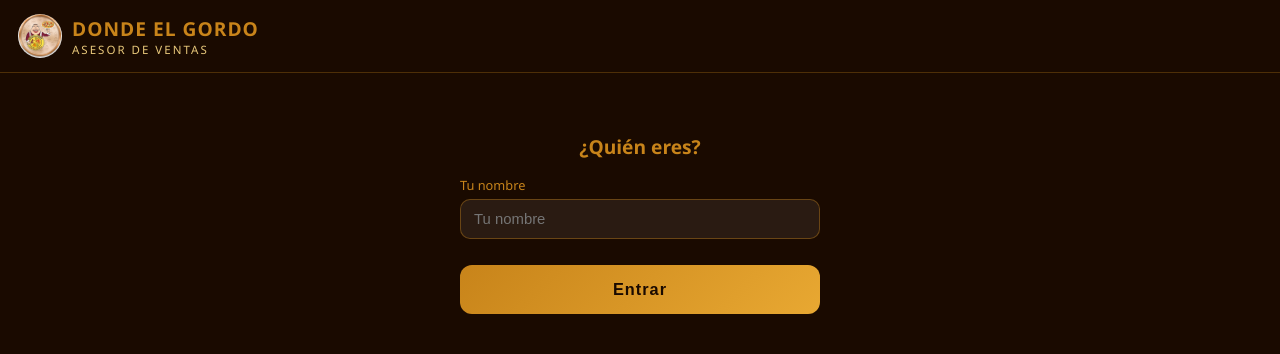
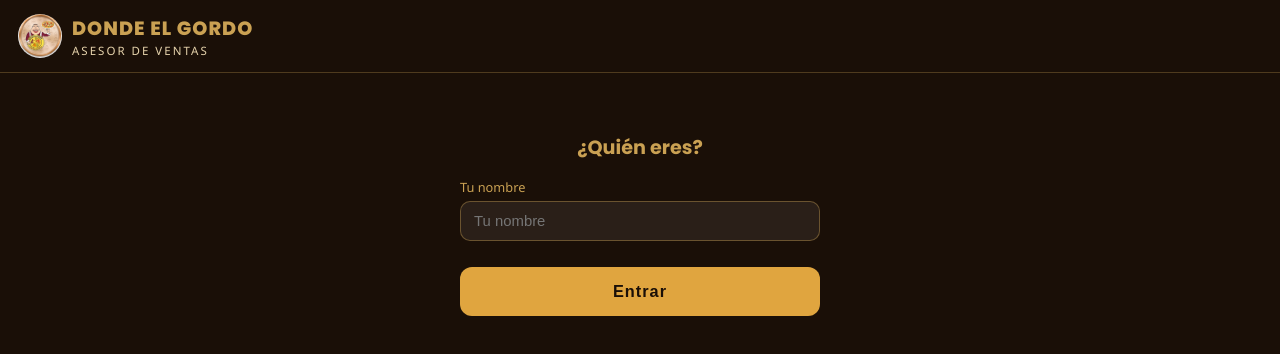
Before and after one commit to jcdondeelgordo-bit/MenuDigital, a plain HTML site: page asesorventas.html in a window 1280 px wide. Drawn offline with Linux system fonts and the light colour scheme; no server answers.

Commit message:
style: aplicar tokens de identidad visual dorada a asesorventas.html

```diff
--- a/asesorventas.html
+++ b/asesorventas.html
@@ -4,37 +4,38 @@
 <meta charset="UTF-8">
 <meta name="viewport" content="width=device-width, initial-scale=1.0, maximum-scale=1.0">
 <title>Donde el Gordo - Asesor de Ventas</title>
+<link href="https://fonts.googleapis.com/css2?family=Poppins:wght@700;800&display=swap" rel="stylesheet">
 <style>
 *{margin:0;padding:0;box-sizing:border-box;-webkit-tap-highlight-color:transparent;user-select:none;}
 input,textarea,select{-webkit-user-select:text;user-select:text;}
-body{font-family:'Segoe UI',sans-serif;background:#1a0a00;color:#fff;min-height:100vh;}
+body{font-family:'Segoe UI',sans-serif;background:#1a0f07;color:#fff;min-height:100vh;}
 
-header{position:sticky;top:0;z-index:20;background:#1a0a00;border-bottom:1px solid rgba(200,132,26,0.3);padding:14px 18px;display:flex;align-items:center;justify-content:space-between;flex-wrap:wrap;gap:10px;}
+header{position:sticky;top:0;z-index:20;background:#1a0f07;border-bottom:1px solid rgba(202,161,83,0.3);padding:14px 18px;display:flex;align-items:center;justify-content:space-between;flex-wrap:wrap;gap:10px;}
 .header-marca{display:flex;align-items:center;gap:10px;}
 .logo-header{width:44px;height:44px;border-radius:50%;object-fit:cover;flex:none;}
-.header-titulo{font-size:1.2rem;font-weight:800;color:#c8841a;letter-spacing:1px;}
-.header-sub{font-size:0.72rem;color:#e8c87a;letter-spacing:2px;}
+.header-titulo{font-family:'Poppins',sans-serif;font-size:1.2rem;font-weight:800;color:#caa153;letter-spacing:1px;}
+.header-sub{font-size:0.72rem;color:#e6d3ac;letter-spacing:2px;}
 .header-derecha{display:flex;align-items:center;gap:14px;flex-wrap:wrap;}
-.mesero-activo{font-size:0.85rem;color:#f0e0b0;}
+.mesero-activo{font-size:0.85rem;color:#f3e6d0;}
 .btn-cambiar{background:transparent;border:none;color:rgba(255,255,255,0.4);font-size:0.78rem;cursor:pointer;text-decoration:underline;}
-.btn-tab{padding:10px 16px;border-radius:10px;background:rgba(255,255,255,0.06);border:1px solid rgba(200,132,26,0.35);color:#f0e0b0;font-size:0.85rem;font-weight:600;cursor:pointer;text-decoration:none;display:inline-flex;align-items:center;}
+.btn-tab{padding:10px 16px;border-radius:10px;background:rgba(255,255,255,0.06);border:1px solid rgba(202,161,83,0.35);color:#f3e6d0;font-size:0.85rem;font-weight:600;cursor:pointer;text-decoration:none;display:inline-flex;align-items:center;}
 
 main{padding:18px;max-width:640px;margin:0 auto;}
-.vacio-msg{text-align:center;color:rgba(240,224,176,0.5);padding:40px 0;font-size:1rem;}
-.banner-mock{background:#1a0a00;border:1px solid #e05050;color:#e8a0a0;border-radius:10px;padding:12px 16px;font-size:0.85rem;font-weight:700;text-align:center;margin-bottom:14px;}
+.vacio-msg{text-align:center;color:rgba(201,184,154,0.5);padding:40px 0;font-size:1rem;}
+.banner-mock{background:#170d06;border:1px solid #e05050;color:#e8a0a0;border-radius:10px;padding:12px 16px;font-size:0.85rem;font-weight:700;text-align:center;margin-bottom:14px;}
 
 .grid-mesas{display:grid;grid-template-columns:repeat(5,1fr);gap:10px;}
 .btn-mesa{aspect-ratio:1;border-radius:14px;border:none;font-weight:800;font-size:0.68rem;letter-spacing:0.5px;cursor:pointer;display:flex;flex-direction:column;align-items:center;justify-content:center;gap:2px;color:#fff;background:#1c1c1c;}
 .btn-mesa-num{font-size:1.35rem;line-height:1;}
 .btn-mesa.estado-libre{background:#1c1c1c;color:#fff;border:1px solid rgba(255,255,255,0.15);}
 .btn-mesa.estado-ocupada-pendiente{background:linear-gradient(135deg,#a8291c,#e05050);color:#fff;}
-.btn-mesa.estado-ocupada-pagada{background:linear-gradient(135deg,#c8941a,#e8c832);color:#1a0a00;}
+.btn-mesa.estado-ocupada-pagada{background:#e0a53f;color:#1a0f07;}
 
 .pantalla-login{max-width:400px;margin:60px auto;padding:0 20px;display:flex;flex-direction:column;gap:16px;}
-.pantalla-login h2{color:#c8841a;font-size:1.2rem;text-align:center;}
-.campo-grupo label{display:block;font-size:0.8rem;color:#c8841a;margin-bottom:5px;}
-.campo-grupo input,.campo-grupo select{width:100%;padding:11px 13px;background:rgba(255,255,255,0.07);border:1px solid rgba(200,132,26,0.4);border-radius:10px;color:#fff;font-size:0.93rem;outline:none;}
-.btn-principal{width:100%;padding:15px;background:linear-gradient(135deg,#c8841a,#e8a832);border:none;border-radius:12px;color:#1a0a00;font-size:1.02rem;font-weight:700;letter-spacing:1px;cursor:pointer;margin-top:10px;}
+.pantalla-login h2{font-family:'Poppins',sans-serif;color:#caa153;font-size:1.2rem;text-align:center;}
+.campo-grupo label{display:block;font-size:0.8rem;color:#caa153;margin-bottom:5px;}
+.campo-grupo input,.campo-grupo select{width:100%;padding:11px 13px;background:rgba(255,255,255,0.07);border:1px solid rgba(202,161,83,0.4);border-radius:10px;color:#fff;font-size:0.93rem;outline:none;}
+.btn-principal{width:100%;padding:15px;background:#e0a53f;border:none;border-radius:12px;color:#1a0f07;font-size:1.02rem;font-weight:700;letter-spacing:1px;cursor:pointer;margin-top:10px;}
 </style>
 </head>
 <body>
```
